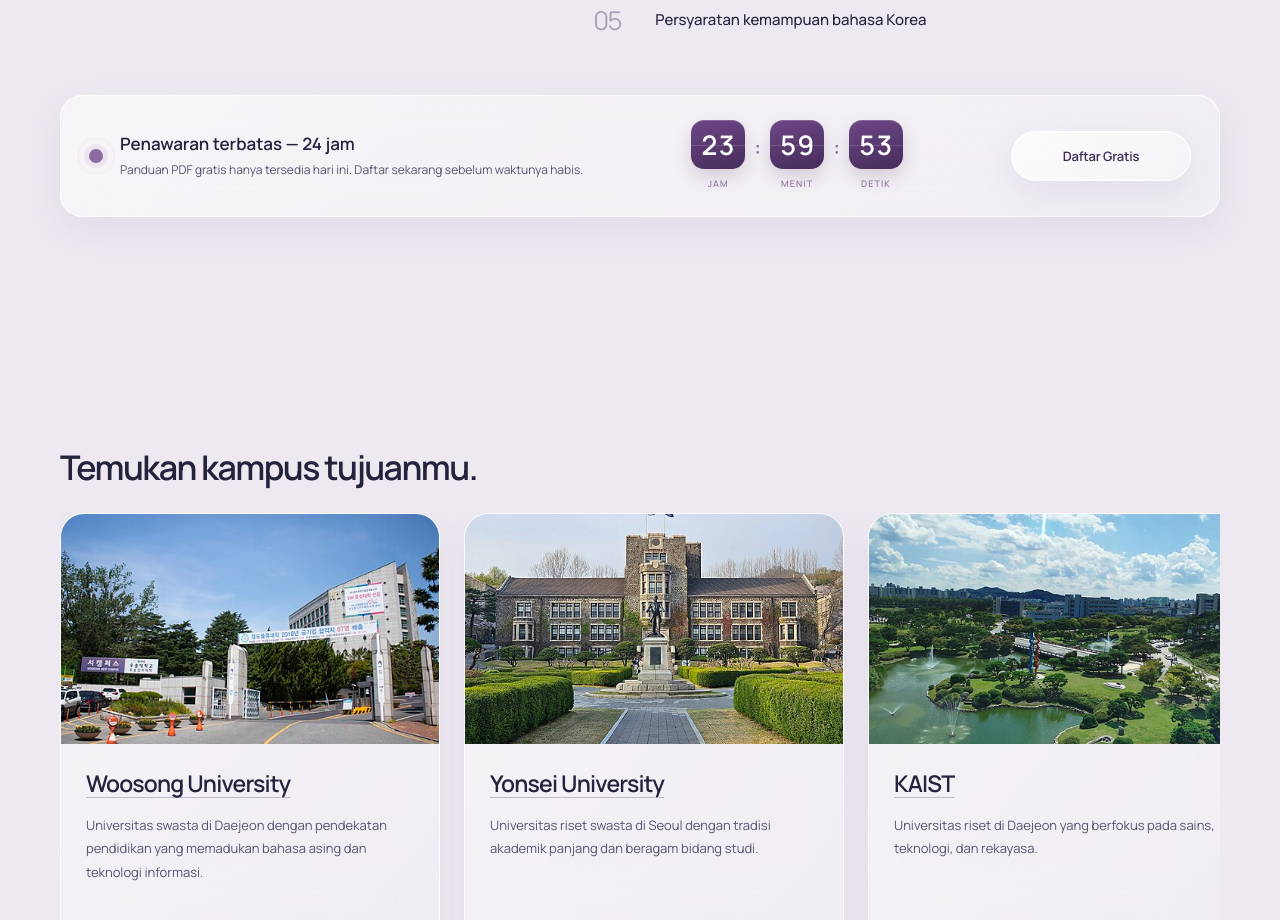
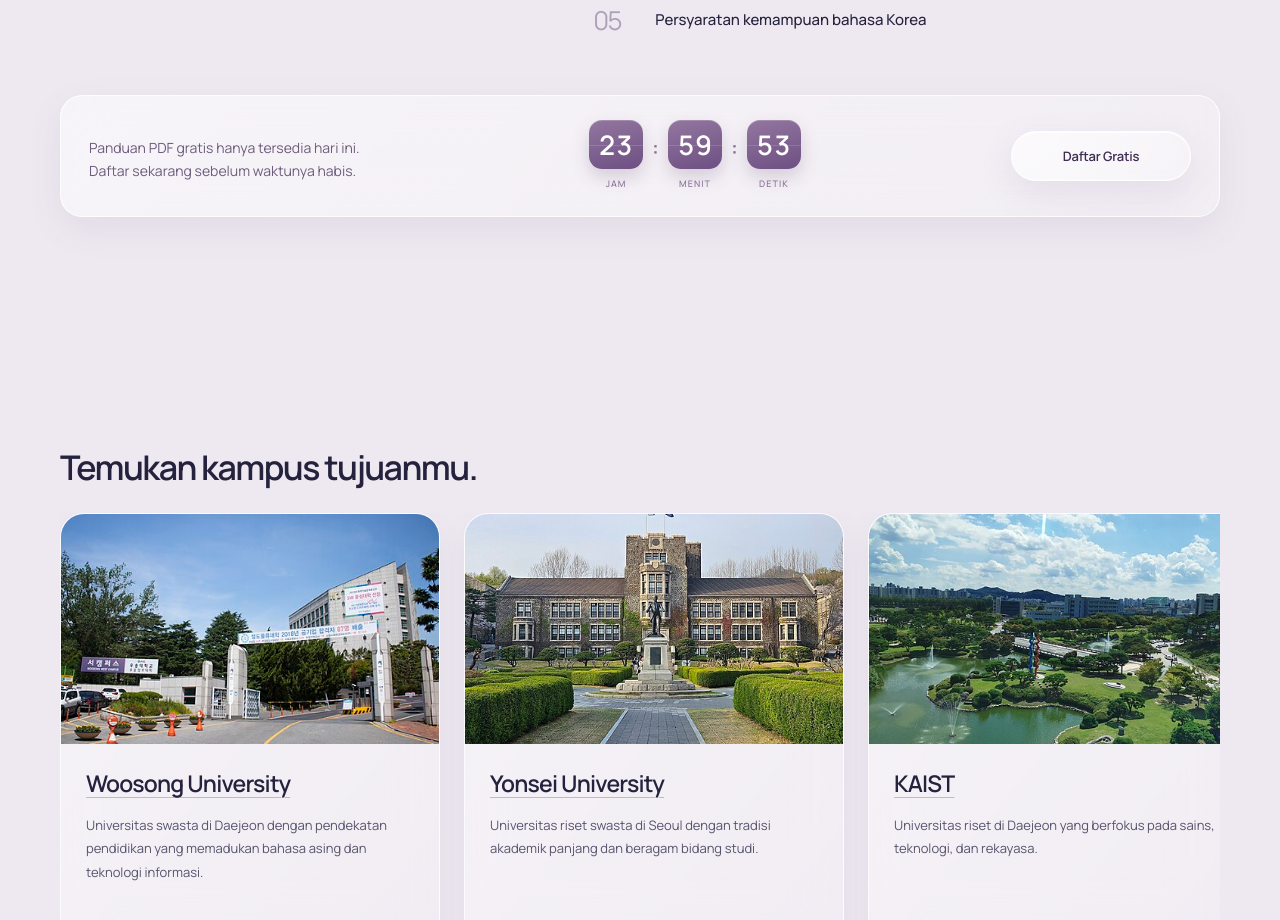
Before and after one commit to OverWindow/UNIGATE-November, a Next.js app in the folder frontend/: page / in a window 1280 px wide. Shown: the part 2200-3120 px from the top of the page. Built offline with nearby package versions, Linux system fonts and the light colour scheme; no server answers.

Commit message:
1102 soften guide countdown

```diff
--- a/frontend/src/app/page.tsx
+++ b/frontend/src/app/page.tsx
@@ -51,7 +51,7 @@ export default function Home() {
 <section className="contents" aria-labelledby="contents-title">
   <div><h2 id="contents-title"><span className="text-phrase">Apa yang Ada</span> <span className="text-phrase">di Dalam</span> <span className="text-phrase">Panduan Ini?</span></h2><p className="section-copy">Temukan informasi penting mengenai persyaratan, prosedur, dan persiapan pendaftaran transfer ke universitas di Korea Selatan.</p></div>
   <ol className="topics"><li><span className="topic-number" aria-hidden="true">01</span><span className="topic-name">Informasi universitas <span className="text-phrase">di Korea Selatan</span></span></li><li><span className="topic-number" aria-hidden="true">02</span><span className="topic-name">Persyaratan <span className="text-phrase">pendaftaran transfer</span></span></li><li><span className="topic-number" aria-hidden="true">03</span><span className="topic-name">Jadwal dan prosedur pendaftaran</span></li><li><span className="topic-number" aria-hidden="true">04</span><span className="topic-name">Dokumen yang perlu disiapkan</span></li><li><span className="topic-number" aria-hidden="true">05</span><span className="topic-name">Persyaratan kemampuan <span className="text-phrase">bahasa Korea</span></span></li></ol>
-  <div className="guide-prompt"><div className="prompt-message"><span className="prompt-beacon" aria-hidden="true"></span><p><strong>Penawaran terbatas — 24 jam</strong><span>Panduan PDF gratis hanya tersedia hari ini. Daftar sekarang sebelum waktunya habis.</span></p></div><div className="countdown" role="timer" aria-label="Waktu tersisa untuk mendapatkan panduan"><div className="countdown-cell"><span className="countdown-value" data-unit="hours">23</span><span className="countdown-label">Jam</span></div><span className="countdown-sep" aria-hidden="true">:</span><div className="countdown-cell"><span className="countdown-value" data-unit="minutes">59</span><span className="countdown-label">Menit</span></div><span className="countdown-sep" aria-hidden="true">:</span><div className="countdown-cell"><span className="countdown-value" data-unit="seconds">59</span><span className="countdown-label">Detik</span></div></div><button className="primary" type="button" data-open-guide>Daftar Gratis</button></div>
+  <div className="guide-prompt"><div className="prompt-message"><p><span>Panduan PDF gratis hanya tersedia hari ini. Daftar sekarang sebelum waktunya habis.</span></p></div><div className="countdown" role="timer" aria-label="Waktu tersisa untuk mendapatkan panduan"><div className="countdown-cell"><span className="countdown-value" data-unit="hours">23</span><span className="countdown-label">Jam</span></div><span className="countdown-sep" aria-hidden="true">:</span><div className="countdown-cell"><span className="countdown-value" data-unit="minutes">59</span><span className="countdown-label">Menit</span></div><span className="countdown-sep" aria-hidden="true">:</span><div className="countdown-cell"><span className="countdown-value" data-unit="seconds">59</span><span className="countdown-label">Detik</span></div></div><button className="primary" type="button" data-open-guide>Daftar Gratis</button></div>
 </section>
 <section className="universities" id="universities" aria-label="Universitas di Korea Selatan"><div className="university-pin"><div className="university-heading"><h2>Temukan kampus tujuanmu.</h2><p>Informasi universitas di Korea Selatan</p></div><div className="university-window" tabIndex={0} role="region" aria-label="Daftar universitas. Gunakan tombol panah untuk menjelajah."><div className="university-track">{universities.map(item => (
   <article className="university-card" key={item.name}>
--- a/frontend/src/styles/index.css
+++ b/frontend/src/styles/index.css
@@ -127,13 +127,9 @@ html{overflow-x:clip}.hero{padding-top:78px;padding-bottom:50px;min-height:640px
 .contents{row-gap:24px}
 .guide-prompt{grid-column:1/-1;display:flex;align-items:center;justify-content:space-between;gap:28px;margin-top:20px;padding:24px 28px;border:1px solid #ffffffc9;border-radius:22px;background:linear-gradient(130deg,#ffffff86,#ffffff37);-webkit-backdrop-filter:blur(24px);backdrop-filter:blur(24px);box-shadow:0 12px 36px #5b386015}
 .prompt-message{display:flex;align-items:center;gap:17px;min-width:0}
-.prompt-message p{font-size:12px;line-height:1.5;color:var(--muted)}
+.prompt-message p{font-size:14px;line-height:1.65;color:#6d5c7c;max-width:290px}
 .prompt-message strong{display:block;font-size:17px;line-height:1.35;color:var(--ink);font-weight:var(--strong)}
 .prompt-message p span{display:block;margin-top:5px}
-.prompt-beacon{position:relative;width:14px;height:14px;flex:0 0 14px;border-radius:50%;background:#8b6aa0;box-shadow:0 0 0 5px #8b6aa01b}
-.prompt-beacon::after{content:"";position:absolute;inset:-7px;border:1px solid #8b6aa080;border-radius:50%;opacity:0}
-.guide-prompt.is-visible .prompt-beacon::after{animation:prompt-pulse 2.8s ease-out infinite}
-@keyframes prompt-pulse{0%{transform:scale(.65);opacity:.7}70%,100%{transform:scale(1.45);opacity:0}}
 .guide-prompt .primary{min-width:180px;min-height:50px;padding:12px 22px;font-size:13px;flex-shrink:0}
 .university-copy h3 a{text-decoration:underline;text-decoration-color:#80658f6b;text-decoration-thickness:1px;text-underline-offset:5px;transition:text-decoration-color .2s}
 .university-copy h3 a:hover{text-decoration-color:currentColor}
@@ -147,9 +143,9 @@ html{overflow-x:clip}.hero{padding-top:78px;padding-bottom:50px;min-height:640px
 
 .countdown{display:flex;align-items:flex-start;gap:9px;flex-shrink:0}
 .countdown-cell{display:flex;flex-direction:column;align-items:center;gap:7px}
-.countdown-value{display:flex;justify-content:center;min-width:54px;padding:11px 9px;border-radius:13px;background:linear-gradient(165deg,#6d4786,#472c5b);color:#fff;font-size:27px;line-height:1;font-weight:var(--strong);letter-spacing:.02em;font-variant-numeric:tabular-nums;box-shadow:0 8px 18px #5b386033,inset 0 1px 0 #ffffff2e;transform-origin:center center;backface-visibility:hidden;position:relative;overflow:hidden}
+.countdown-value{display:flex;justify-content:center;min-width:54px;padding:11px 9px;border-radius:13px;background:linear-gradient(165deg,#93779f,#6d4f83);color:#fff;font-size:27px;line-height:1;font-weight:var(--strong);letter-spacing:.02em;font-variant-numeric:tabular-nums;box-shadow:0 8px 18px #5b386033,inset 0 1px 0 #ffffff2e;transform-origin:center center;backface-visibility:hidden;position:relative;overflow:hidden}
 .countdown-value::after{content:"";position:absolute;left:0;right:0;top:50%;height:1px;background:#ffffff24}
-.countdown-value.is-flipping{animation:countdown-flip .5s cubic-bezier(.16,1,.3,1)}
+.countdown-value.is-flipping{animation:countdown-flip .85s cubic-bezier(.16,1,.3,1)}
 @keyframes countdown-flip{0%{transform:rotateX(88deg);opacity:.35}100%{transform:rotateX(0);opacity:1}}
 @media(prefers-reduced-motion:reduce){.countdown-value.is-flipping{animation:none}}
 .countdown-label{font-size:9px;letter-spacing:.12em;text-transform:uppercase;color:#8b739a;font-weight:var(--medium)}
```
